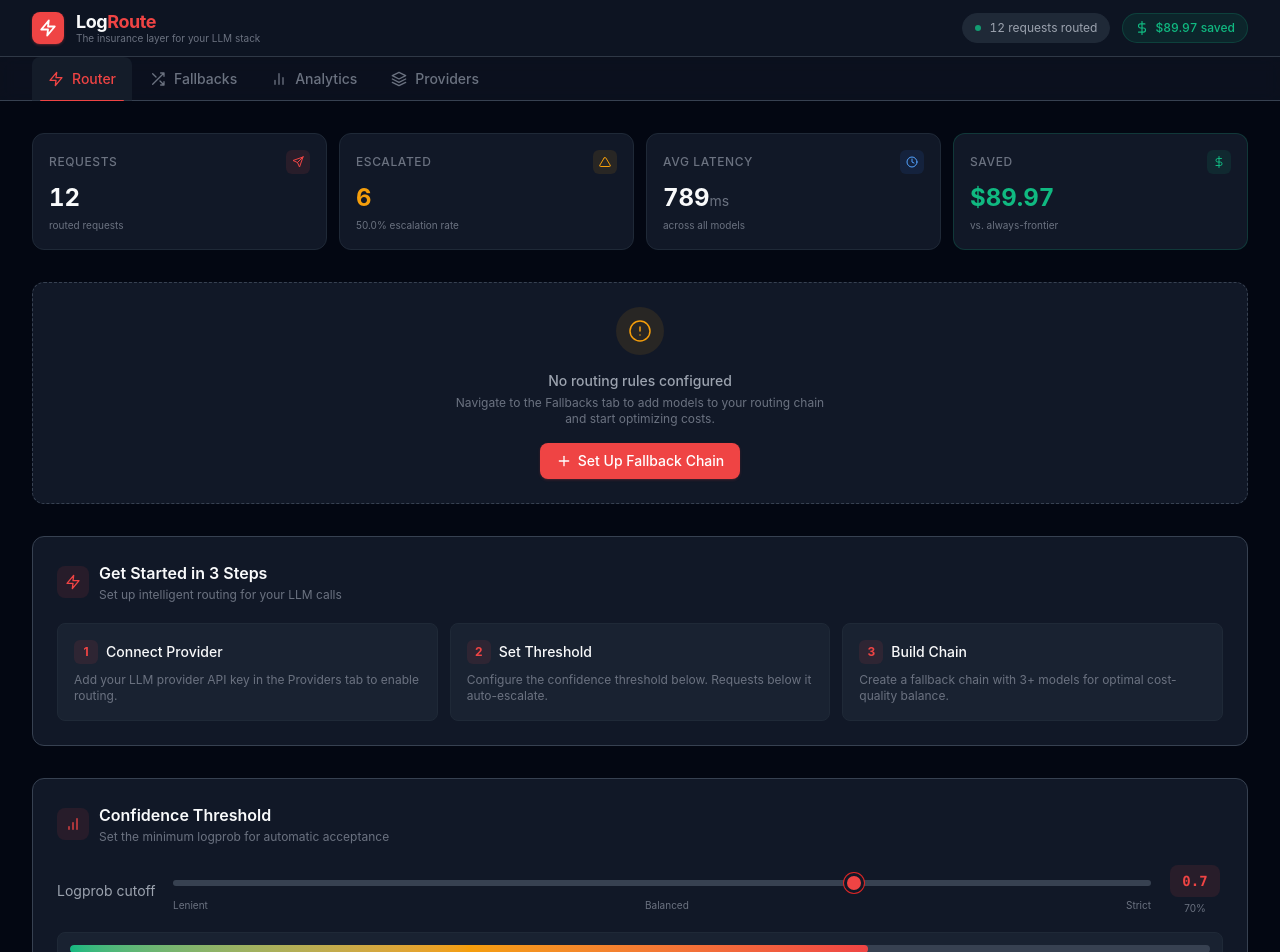
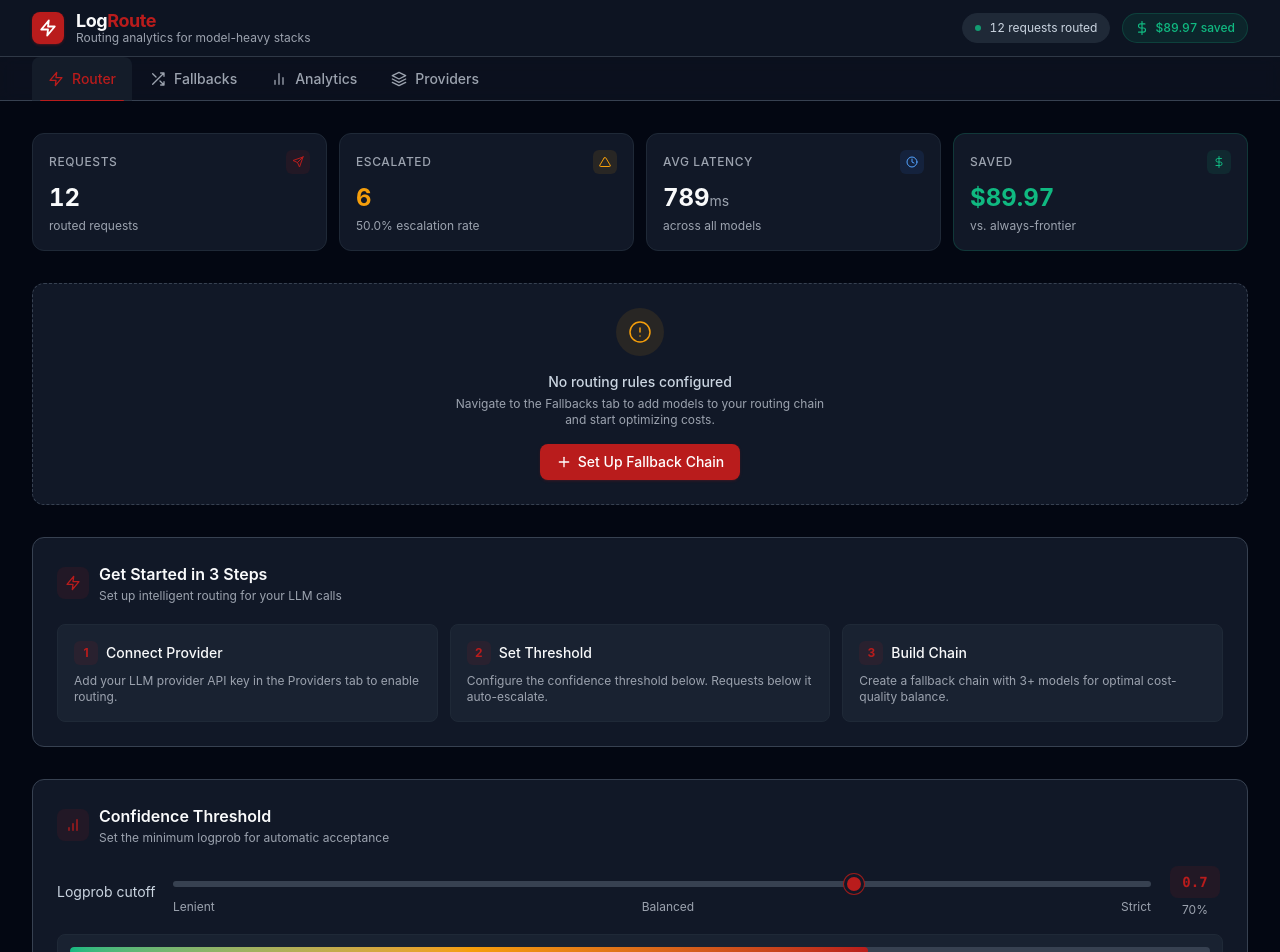
Before and after one commit to runsmlee/aif-mvp-c9b49e9f, a React (Vite) app: page / in a window 1280 px wide. Shown: the top 952 px of the page. Built offline with nearby package versions, Linux system fonts and the light colour scheme.

Commit message:
fix: improve dashboard contrast

```diff
--- a/src/components/ConfidenceRouter.tsx
+++ b/src/components/ConfidenceRouter.tsx
@@ -79,7 +79,7 @@ export default function ConfidenceRouter() {
               aria-valuetext={`Threshold: ${threshold}`}
             />
             {/* Threshold zone markers */}
-            <div className="flex justify-between mt-1.5 text-[10px] text-text-muted tabular-nums">
+            <div className="flex justify-between mt-1.5 text-xs text-text-muted tabular-nums">
               <span>Lenient</span>
               <span>Balanced</span>
               <span>Strict</span>
@@ -89,7 +89,7 @@ export default function ConfidenceRouter() {
             <span className="text-sm font-mono font-bold text-primary bg-primary/10 px-3 py-1.5 rounded-lg" data-testid="threshold-value">
               {threshold}
             </span>
-            <span className="text-[10px] text-text-muted mt-1">{thresholdPercent}%</span>
+            <span className="text-xs text-text-muted mt-1">{thresholdPercent}%</span>
           </div>
         </div>
         <div className="mt-4 p-3 bg-surface-alt/60 rounded-lg border border-border-subtle">
@@ -108,7 +108,7 @@ export default function ConfidenceRouter() {
               </svg>
               Requests with avg logprob &lt; -1.5 will be escalated when threshold &ge; 0.5
             </p>
-            <div className="flex items-center gap-3 text-[10px] text-text-muted">
+            <div className="flex items-center gap-3 text-xs text-text-muted">
               <span className="flex items-center gap-1">
                 <span className="w-2 h-2 rounded-full bg-success" /> Accept
               </span>
@@ -224,7 +224,7 @@ export default function ConfidenceRouter() {
             <div className="grid grid-cols-1 sm:grid-cols-2 gap-3 mb-3">
               <div className="p-3.5 bg-surface-alt/40 rounded-lg border border-warning/20 relative">
                 <div className="absolute top-2 right-2">
-                  <span className="px-1.5 py-0.5 text-[10px] font-semibold bg-warning/15 text-warning rounded-full">
+                  <span className="px-1.5 py-0.5 text-xs font-semibold bg-warning/15 text-warning rounded-full">
                     Low Confidence
                   </span>
                 </div>
@@ -243,7 +243,7 @@ export default function ConfidenceRouter() {
               </div>
               <div className="p-3.5 bg-success/5 rounded-lg border border-success/20 relative">
                 <div className="absolute top-2 right-2">
-                  <span className="px-1.5 py-0.5 text-[10px] font-semibold bg-success/15 text-success rounded-full">
+                  <span className="px-1.5 py-0.5 text-xs font-semibold bg-success/15 text-success rounded-full">
                     Escalated To
                   </span>
                 </div>
@@ -331,7 +331,7 @@ export default function ConfidenceRouter() {
                             style={{ width: `${acceptanceRate}%` }}
                           />
                         </div>
-                        <span className={`text-[11px] font-semibold tabular-nums min-w-[32px] text-right ${
+                        <span className={`text-xs font-semibold tabular-nums min-w-[32px] text-right ${
                           acceptanceRate >= 80 ? 'text-success' : acceptanceRate >= 50 ? 'text-warning' : 'text-error'
                         }`}>
                           {acceptanceRate}%
--- a/src/components/CostSimulator.tsx
+++ b/src/components/CostSimulator.tsx
@@ -117,7 +117,7 @@ export default function CostSimulator() {
                       ${result.totalCost.toLocaleString()}
                     </span>
                     {isRecommended && (
-                      <span className="inline-flex items-center px-2 py-0.5 text-[10px] font-semibold bg-success/15 text-success rounded-full border border-success/20">
+                      <span className="inline-flex items-center px-2 py-0.5 text-xs font-semibold bg-success/15 text-success rounded-full border border-success/20">
                         Best Value
                       </span>
                     )}
--- a/src/components/Dashboard.tsx
+++ b/src/components/Dashboard.tsx
@@ -232,7 +232,7 @@ export default function Dashboard() {
                 <h1 className="text-lg font-bold text-text-primary tracking-tight leading-none">
                   Log<span className="text-primary">Route</span>
                 </h1>
-                <p className="text-[10px] text-text-muted leading-none mt-0.5 hidden sm:block">The insurance layer for your LLM stack</p>
+                <p className="text-xs text-text-muted leading-none mt-0.5 hidden sm:block">Routing analytics for model-heavy stacks</p>
               </div>
             </div>
             <div className="flex items-center gap-2 sm:gap-3">
@@ -344,7 +344,7 @@ export default function Dashboard() {
               <svg className="w-5 h-5" viewBox="0 0 24 24" fill="none" stroke="currentColor" strokeWidth={2} strokeLinecap="round" strokeLinejoin="round" aria-hidden="true">
                 <path d={tab.iconPath} />
               </svg>
-              <span className="text-[10px] font-medium">{tab.label}</span>
+              <span className="text-xs font-medium">{tab.label}</span>
             </button>
           ))}
         </div>
--- a/src/components/HeroStats.tsx
+++ b/src/components/HeroStats.tsx
@@ -23,7 +23,7 @@ export function HeroStats({ stats }: HeroStatsProps) {
             </div>
           </div>
           <p className="text-2xl font-bold text-text-primary tabular-nums">{stats.totalRequests.toLocaleString()}</p>
-          <p className="text-[10px] text-text-muted mt-1">routed requests</p>
+          <p className="text-xs text-text-muted mt-1">routed requests</p>
         </div>
       </div>
       <div className="relative bg-surface rounded-xl border border-border-subtle p-4 hover:border-border transition-all duration-200 group overflow-hidden">
@@ -38,7 +38,7 @@ export function HeroStats({ stats }: HeroStatsProps) {
             </div>
           </div>
           <p className="text-2xl font-bold text-warning tabular-nums">{stats.escalations}</p>
-          <p className="text-[10px] text-text-muted mt-1">{escalationRate}% escalation rate</p>
+          <p className="text-xs text-text-muted mt-1">{escalationRate}% escalation rate</p>
         </div>
       </div>
       <div className="relative bg-surface rounded-xl border border-border-subtle p-4 hover:border-border transition-all duration-200 group overflow-hidden">
@@ -53,7 +53,7 @@ export function HeroStats({ stats }: HeroStatsProps) {
             </div>
           </div>
           <p className="text-2xl font-bold text-text-primary tabular-nums">{stats.avgLatencyMs}<span className="text-sm font-normal text-text-muted">ms</span></p>
-          <p className="text-[10px] text-text-muted mt-1">across all models</p>
+          <p className="text-xs text-text-muted mt-1">across all models</p>
         </div>
       </div>
       <div className="relative bg-surface rounded-xl border border-success/20 p-4 hover:border-success/30 transition-all duration-200 group overflow-hidden">
@@ -68,7 +68,7 @@ export function HeroStats({ stats }: HeroStatsProps) {
             </div>
           </div>
           <p className="text-2xl font-bold text-success tabular-nums">${stats.costSavingsUsd.toFixed(2)}</p>
-          <p className="text-[10px] text-text-muted mt-1">vs. always-frontier</p>
+          <p className="text-xs text-text-muted mt-1">vs. always-frontier</p>
         </div>
       </div>
     </div>
--- a/src/components/ProviderRegistry.tsx
+++ b/src/components/ProviderRegistry.tsx
@@ -106,7 +106,7 @@ export default function ProviderRegistry() {
                   {provider.models.length} models
                 </span>
                 {provider.status === 'connected' && (
-                  <span className="text-[10px] font-semibold text-success bg-success/10 px-2 py-0.5 rounded-full border border-success/20">
+                  <span className="text-xs font-semibold text-success bg-success/10 px-2 py-0.5 rounded-full border border-success/20">
                     Connected
                   </span>
                 )}
--- a/src/components/RoutingAnalytics.tsx
+++ b/src/components/RoutingAnalytics.tsx
@@ -130,7 +130,7 @@ export default function RoutingAnalytics() {
 
             return (
               <div key={hour} className="flex-1 flex flex-col items-center gap-1 group/bar" title={`${hour}: ${total} requests`}>
-                <span className="text-[10px] text-text-muted tabular-nums opacity-0 group-hover/bar:opacity-100 transition-opacity">{total}</span>
+                <span className="text-xs text-text-muted tabular-nums opacity-0 group-hover/bar:opacity-100 transition-opacity">{total}</span>
                 <div className="w-full relative" style={{ height: '140px' }}>
                   <div
                     className="absolute bottom-0 w-full rounded-t overflow-hidden transition-all duration-300 hover:opacity-90"
@@ -140,7 +140,7 @@ export default function RoutingAnalytics() {
                     <div className="bg-warning/70" style={{ height: `${escalatedPercent}%` }} />
                   </div>
                 </div>
-                <span className="text-[9px] text-text-muted tabular-nums mt-1 truncate max-w-full">{hour.slice(11)}</span>
+                <span className="text-xs text-text-muted tabular-nums mt-1 truncate max-w-full">{hour.slice(11)}</span>
               </div>
             );
           })}
--- a/src/index.css
+++ b/src/index.css
@@ -1,8 +1,8 @@
 @import "tailwindcss";
 
 @theme {
-  --color-primary: #EF4444;
-  --color-primary-hover: #DC2626;
+  --color-primary: #B91C1C;
+  --color-primary-hover: #991B1B;
   --color-primary-soft: #FEE2E2;
   --color-surface: #111827;
   --color-surface-alt: #1F2937;
@@ -13,11 +13,11 @@
   --color-success-soft: #D1FAE5;
   --color-warning: #F59E0B;
   --color-warning-soft: #FEF3C7;
-  --color-error: #EF4444;
+  --color-error: #B91C1C;
   --color-error-soft: #FEE2E2;
   --color-text-primary: #F9FAFB;
-  --color-text-secondary: #9CA3AF;
-  --color-text-muted: #6B7280;
+  --color-text-secondary: #CBD5E1;
+  --color-text-muted: #9CA3AF;
   --color-text-accent: #E5E7EB;
 }
 
@@ -38,7 +38,7 @@ body {
 }
 
 ::selection {
-  background-color: rgba(239, 68, 68, 0.25);
+  background-color: rgba(185, 28, 28, 0.25);
   color: var(--color-text-primary);
 }
 
@@ -123,7 +123,7 @@ input[type="range"]::-webkit-slider-thumb {
 }
 
 input[type="range"]::-webkit-slider-thumb:hover {
-  box-shadow: 0 0 0 3px rgba(239, 68, 68, 0.2);
+  box-shadow: 0 0 0 3px rgba(185, 28, 28, 0.2);
   transform: scale(1.1);
 }
 
@@ -139,7 +139,7 @@ input[type="range"]::-moz-range-thumb {
 }
 
 input[type="range"]::-moz-range-thumb:hover {
-  box-shadow: 0 0 0 3px rgba(239, 68, 68, 0.2);
+  box-shadow: 0 0 0 3px rgba(185, 28, 28, 0.2);
   transform: scale(1.1);
 }
 
```
